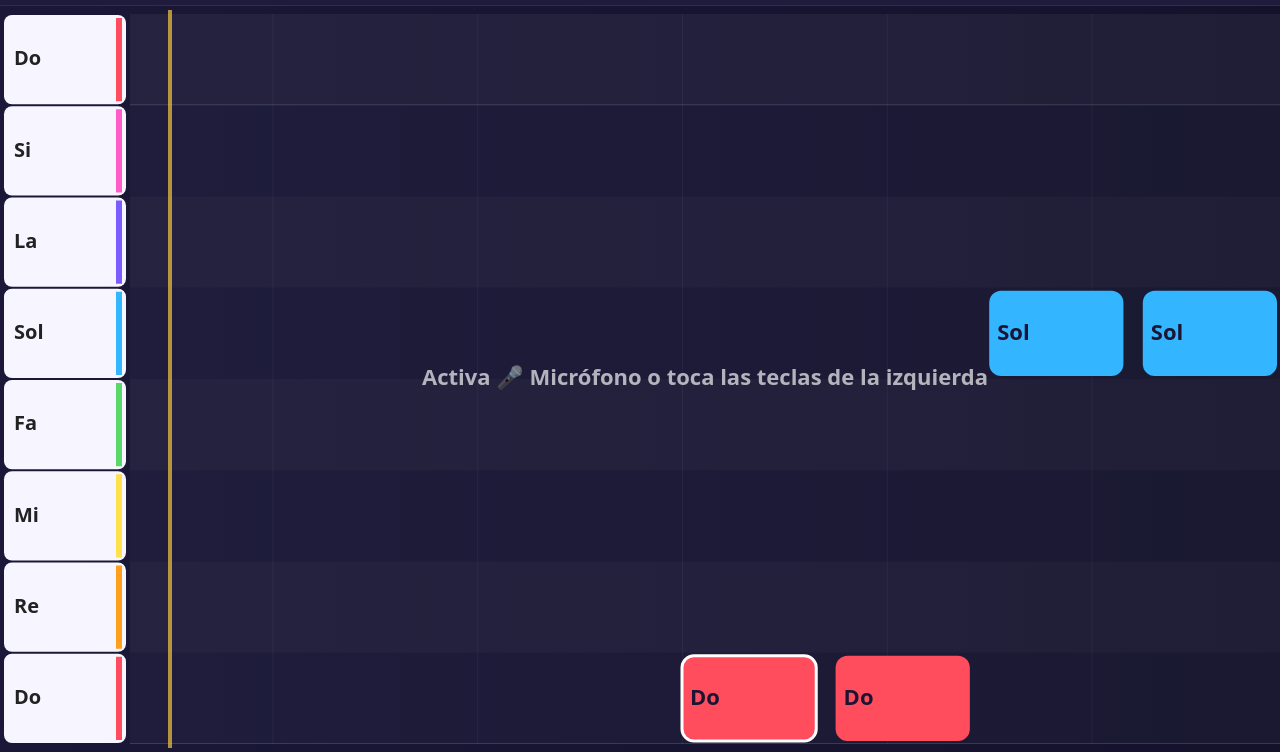
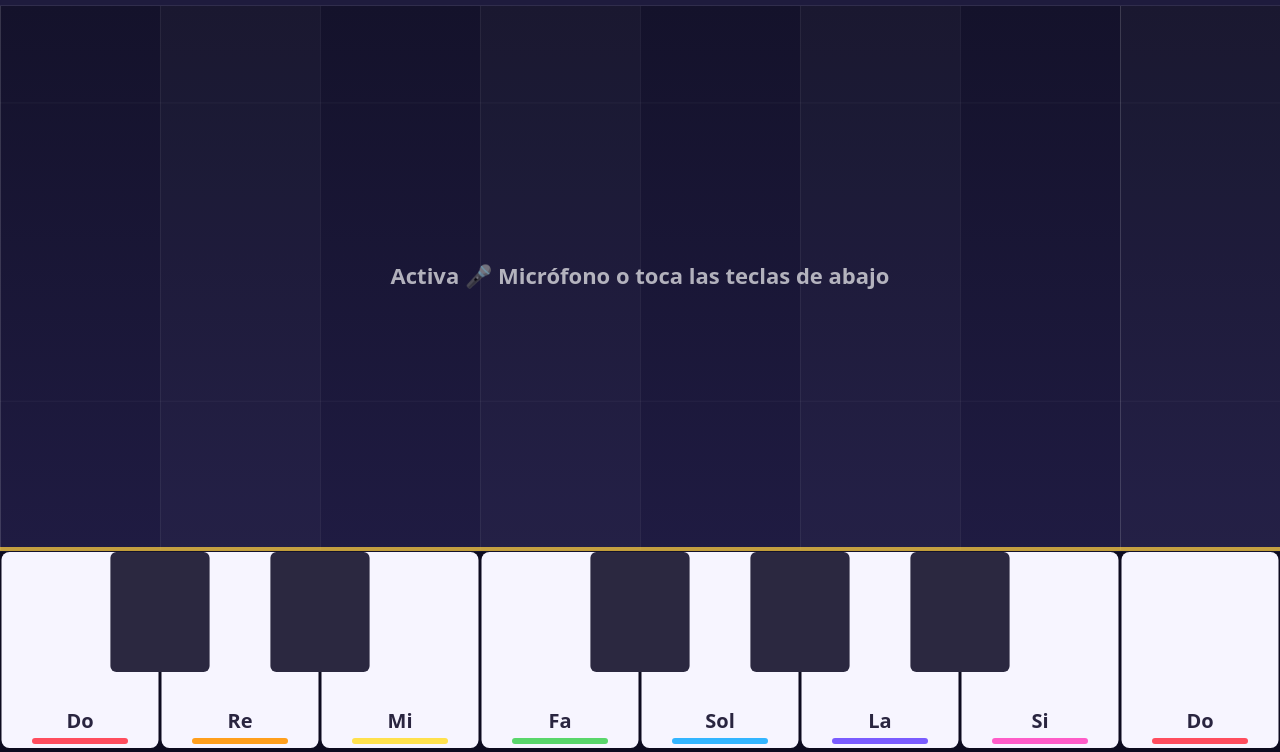
Before and after one commit to Kikereig/kikereig, a plain HTML site: page piano-roll/index.html in a window 1280 px wide. Shown: the part 48-800 px from the top of the page. Drawn offline with Linux system fonts and the light colour scheme.

Commit message:
Notas que caen en vertical hacia un teclado de piano abajo
Co-Authored-By: Claude Opus 5.5 <noreply@anthropic.com>
Claude-Session: https://claude.ai/code/session_01GBs2dyj6iSqBpsT9JShzYx

```diff
--- a/piano-roll/index.html
+++ b/piano-roll/index.html
@@ -97,7 +97,7 @@
 <div class="overlay" id="rotate">
   <div class="phone">📱</div>
   <h2>Gira el móvil</h2>
-  <p>Piano Fácil se usa en horizontal para leer las notas de izquierda a derecha.</p>
+  <p>Piano Fácil se usa en horizontal para que quepa el teclado entero.</p>
 </div>
 
 <script>
@@ -279,12 +279,11 @@ function loadSong(song, fallbackName) {
   S.notes = song.notes.map(n => ({ ...n, hit: false, miss: false }));
   const ms = S.notes.map(n => n.midi);
   let lo = Math.min(...ms), hi = Math.max(...ms);
-  const chromatic = ms.some(isBlack);
-  // Al menos una octava visible, centrada en la canción
-  while (hi - lo < 12) hi++;   // completar hacia arriba (Do ... Do agudo)
-  S.lo = lo; S.hi = hi; S.base = 12 * Math.floor(Math.min(...ms) / 12);
-  S.rows = [];
-  for (let m = hi; m >= lo; m--) if (chromatic || !isBlack(m)) S.rows.push(m);
+  // Teclado de octavas completas: del Do de la nota más grave al Do por encima de la más aguda
+  lo = 12 * Math.floor(lo / 12); hi = 12 * Math.ceil((hi + 1) / 12);
+  S.lo = lo; S.hi = hi; S.base = lo;
+  S.whites = []; for (let m = lo; m <= hi; m++) if (!isBlack(m)) S.whites.push(m);
+  layout();
   $("songName").textContent = song.name || fallbackName || "Canción";
   $("total").textContent = S.notes.length;
   reset();
@@ -318,9 +317,9 @@ function nextGroup() {
 
 function markHit(n) {
   n.hit = true; S.score++; $("score").textContent = S.score;
-  const y = rowY(n.midi);
-  if (y != null) for (let i = 0; i < 14; i++) S.sparks.push({ x: hitX(), y: y + rowH() / 2,
-      vx: (Math.random() - 0.3) * 260, vy: (Math.random() - 0.5) * 260, life: 0.6, c: COLORS[n.midi % 12] });
+  const k = S.keys[n.midi];
+  if (k) for (let i = 0; i < 14; i++) S.sparks.push({ x: k.x + k.w / 2, y: hitY(),
+      vx: (Math.random() - 0.5) * 260, vy: -Math.random() * 300, life: 0.6, c: COLORS[n.midi % 12] });
 }
 
 function onPlayed(m, source) {
@@ -367,8 +366,8 @@ function finish() {
 }
 
 // ---------------------------------------------------------------------------
-// Dibujo: piano roll horizontal. Teclado a la izquierda, las notas llegan
-// de derecha a izquierda hasta la línea de tocar. Agudos arriba, graves abajo.
+// Dibujo: pantalla en horizontal, teclado de piano abajo y las notas caen
+// desde arriba en la columna de su tecla hasta la línea de tocar.
 // ---------------------------------------------------------------------------
 let W = 0, H = 0, DPR = 1;
 function resize() {
@@ -377,96 +376,118 @@ function resize() {
   cv.width = Math.round(W * DPR); cv.height = Math.round(H * DPR);
   g.setTransform(DPR, 0, 0, DPR, 0, 0);
   $("rotate").classList.toggle("show", H > W * 1.05 && matchMedia("(pointer: coarse)").matches);
-  draw();
+  layout(); draw();
 }
-const kbW = () => Math.max(70, Math.min(130, W * 0.13));
-const hitX = () => kbW() + 40;
-const pps = () => Math.max(120, W * 0.16);     // píxeles por segundo de canción
-const rowH = () => (H - 16) / S.rows.length;
-const rowY = m => { const i = S.rows.indexOf(m); return i < 0 ? null : 8 + i * rowH(); };
+const kbH = () => Math.min(H * 0.3, 200);               // alto del teclado
+const hitY = () => H - kbH() - 2;                       // línea de tocar (encima del teclado)
+const pps = () => Math.max(110, H * 0.4);               // píxeles por segundo de canción
+
+// Posición de cada tecla: blancas a lo ancho, negras encima entre dos blancas
+function layout() {
+  S.keys = {};
+  if (!W || !S.whites) return;
+  const ww = W / S.whites.length, bw = ww * 0.62;
+  S.whites.forEach((m, i) => { S.keys[m] = { x: i * ww, w: ww, black: false }; });
+  for (let m = S.lo; m <= S.hi; m++) if (isBlack(m) && S.keys[m - 1])
+    S.keys[m] = { x: S.keys[m - 1].x + ww - bw / 2, w: bw, black: true };
+}
 
 function rrect(x, y, w, h, r) {
-  r = Math.min(r, w / 2, h / 2);
+  r = Math.max(0, Math.min(r, w / 2, h / 2));
   g.beginPath(); g.moveTo(x + r, y); g.arcTo(x + w, y, x + w, y + h, r); g.arcTo(x + w, y + h, x, y + h, r);
   g.arcTo(x, y + h, x, y, r); g.arcTo(x, y, x + w, y, r); g.closePath();
 }
+const font = (wgt, px) => `${wgt} ${px}px ui-rounded, system-ui, sans-serif`;
 
 function draw() {
-  if (!W) return;
-  const now = performance.now(), rh = rowH(), kx = kbW(), hx = hitX(), px = pps();
+  if (!W || !S.keys) return;
+  const now = performance.now(), hy = hitY(), kh = kbH(), px = pps();
+  const pulse = 0.6 + 0.4 * Math.sin(now / 150);
   g.clearRect(0, 0, W, H);
-  const bg = g.createLinearGradient(0, 0, W, 0); bg.addColorStop(0, "#1a1738"); bg.addColorStop(1, "#14122b");
-  g.fillStyle = bg; g.fillRect(0, 0, W, H);
+  const bg = g.createLinearGradient(0, 0, 0, hy); bg.addColorStop(0, "#14122b"); bg.addColorStop(1, "#1f1b42");
+  g.fillStyle = bg; g.fillRect(0, 0, W, hy);
 
-  // Carriles
-  S.rows.forEach((m, i) => {
-    const y = 8 + i * rh;
-    g.fillStyle = isBlack(m) ? "#0000002a" : (i % 2 ? "#ffffff07" : "#ffffff0d");
-    g.fillRect(kx, y, W - kx, rh);
-    if (m % 12 === 0) { g.fillStyle = "#ffffff22"; g.fillRect(kx, y + rh - 1, W - kx, 1); }
+  // Columnas: una por tecla blanca, líneas más marcadas en cada Do
+  S.whites.forEach((m, i) => {
+    const k = S.keys[m];
+    if (i % 2) { g.fillStyle = "#ffffff06"; g.fillRect(k.x, 0, k.w, hy); }
+    g.fillStyle = m % 12 === 0 ? "#ffffff26" : "#ffffff10"; g.fillRect(k.x, 0, 1, hy);
   });
-
-  // Compases (cada 2 s de canción, guía visual)
-  g.fillStyle = "#ffffff0c";
-  for (let s = Math.ceil(S.t); s < S.t + (W - hx) / px; s++) { const x = hx + (s - S.t) * px; if (x > kx) g.fillRect(x, 8, 1, H - 16); }
+  // Guías horizontales: una por segundo de canción
+  g.fillStyle = "#ffffff0b";
+  for (let sec = Math.ceil(S.t); sec < S.t + hy / px; sec++) { const y = hy - (sec - S.t) * px; g.fillRect(0, y, W, 1); }
 
   // Línea de tocar
   const target = S.mode === "wait" && !S.demo ? nextGroup() : [];
   const waiting = S.playing && target.length && S.t >= target[0].start - 0.001;
-  g.fillStyle = waiting ? `rgba(255,207,63,${0.55 + 0.35 * Math.sin(now / 150)})` : "#ffcf3faa";
-  g.fillRect(hx - 2, 4, 4, H - 8);
+  g.fillStyle = waiting ? `rgba(255,207,63,${pulse})` : "#ffcf3fbb";
+  g.fillRect(0, hy - 3, W, 4);
 
-  // Notas
-  const fs = Math.max(11, Math.min(22, rh * 0.5));
-  g.textBaseline = "middle"; g.textAlign = "left";
+  // Notas que caen
+  g.save(); g.beginPath(); g.rect(0, 0, W, hy); g.clip();
+  g.textAlign = "center"; g.textBaseline = "bottom";
   for (const n of S.notes) {
-    const x = hx + (n.start - S.t) * px, w = Math.max(14, n.dur * px - 4), y = rowY(n.midi);
-    if (y == null || x > W || x + w < kx) continue;
-    const c = COLORS[n.midi % 12];
-    g.save();
-    g.beginPath(); g.rect(kx, 0, W - kx, H); g.clip();
-    rrect(x, y + 3, w, rh - 6, Math.min(12, rh / 3));
+    const k = S.keys[n.midi]; if (!k) continue;
+    const yb = hy - (n.start - S.t) * px, h = Math.max(16, n.dur * px - 4), yt = yb - h;
+    if (yt > hy || yb < 0) continue;
+    const pad = k.black ? 2 : Math.max(3, k.w * 0.08), x = k.x + pad, w = k.w - pad * 2;
+    rrect(x, yt, w, h, Math.min(12, w / 3));
     g.globalAlpha = n.hit ? 0.3 : n.miss ? 0.25 : 1;
-    g.fillStyle = n.miss ? "#666" : c; g.fill();
+    g.fillStyle = n.miss ? "#666" : COLORS[n.midi % 12]; g.fill();
     if (target.includes(n)) { g.globalAlpha = 1; g.lineWidth = 3; g.strokeStyle = "#fff"; g.stroke(); }
-    if (w > fs * 1.6 && rh > 16) {
+    const fs = Math.max(11, Math.min(24, w * 0.32));
+    if (h > fs + 8) {
       g.globalAlpha = n.hit || n.miss ? 0.5 : 1;
-      g.fillStyle = "#1b1533"; g.font = `800 ${fs}px ui-rounded, system-ui, sans-serif`;
-      g.fillText(n.hit ? "✓" : noteName(n.midi), x + 8, y + rh / 2);
+      g.fillStyle = "#1b1533"; g.font = font(800, fs);
+      g.fillText(n.hit ? "✓" : noteName(n.midi), x + w / 2, yb - 6);
     }
-    g.restore();
+    g.globalAlpha = 1;
   }
+  g.restore();
 
-  // Teclado (de lado): teclas blancas/negras con su nombre
-  S.rows.forEach((m, i) => {
-    const y = 8 + i * rh, f = S.flashes[m], lit = f && f.until > now;
-    const want = target.some(n => n.midi === m) && waiting;
-    rrect(4, y + 1, kx - 8, rh - 2, 8);
-    g.fillStyle = lit ? f.color : isBlack(m) ? "#2b2840" : "#f7f5ff"; g.fill();
-    g.fillStyle = COLORS[m % 12]; g.fillRect(kx - 14, y + 4, 6, rh - 8);   // color de la nota
-    if (want) { g.lineWidth = 3; g.strokeStyle = `rgba(255,207,63,${0.6 + 0.4 * Math.sin(now / 150)})`; rrect(4, y + 1, kx - 8, rh - 2, 8); g.stroke(); }
-    g.fillStyle = lit ? "#111" : isBlack(m) ? "#ddd" : "#222";
-    g.font = `800 ${Math.max(11, Math.min(20, rh * 0.48))}px ui-rounded, system-ui, sans-serif`;
-    g.fillText(noteName(m), 14, y + rh / 2);
-  });
+  // Teclado de piano (abajo)
+  const ky = hy + 2;
+  g.fillStyle = "#0d0b1f"; g.fillRect(0, ky, W, H - ky);
+  const keyState = m => {
+    const f = S.flashes[m];
+    return { lit: f && f.until > now ? f.color : null, want: waiting && target.some(n => n.midi === m) };
+  };
+  g.textAlign = "center"; g.textBaseline = "bottom";
+  for (const m of S.whites) {
+    const k = S.keys[m], st = keyState(m);
+    rrect(k.x + 1.5, ky, k.w - 3, kh - 4, 8);
+    g.fillStyle = st.lit || "#f7f5ff"; g.fill();
+    if (st.want) { g.lineWidth = 4; g.strokeStyle = `rgba(255,207,63,${pulse})`; g.stroke(); }
+    g.fillStyle = COLORS[m % 12]; rrect(k.x + k.w * 0.2, ky + kh - 14, k.w * 0.6, 6, 3); g.fill();
+    g.fillStyle = "#2a2540"; g.font = font(800, Math.max(11, Math.min(20, k.w * 0.3)));
+    g.fillText(noteName(m), k.x + k.w / 2, ky + kh - 20);
+  }
+  for (let m = S.lo; m <= S.hi; m++) {
+    const k = S.keys[m]; if (!k || !k.black) continue;
+    const st = keyState(m);
+    rrect(k.x, ky, k.w, kh * 0.6, 6);
+    g.fillStyle = st.lit || "#2b2840"; g.fill();
+    if (st.want) { g.lineWidth = 3; g.strokeStyle = `rgba(255,207,63,${pulse})`; g.stroke(); }
+  }
 
   // Chispas al acertar
   const dt = 1 / 60;
-  S.sparks = S.sparks.filter(s => (s.life -= dt) > 0);
-  for (const s of S.sparks) {
-    s.x += s.vx * dt; s.y += s.vy * dt; s.vy += 400 * dt;
-    g.globalAlpha = Math.max(0, s.life / 0.6); g.fillStyle = s.c;
-    g.beginPath(); g.arc(s.x, s.y, 4, 0, Math.PI * 2); g.fill();
+  S.sparks = S.sparks.filter(sp => (sp.life -= dt) > 0);
+  for (const sp of S.sparks) {
+    sp.x += sp.vx * dt; sp.y += sp.vy * dt; sp.vy += 500 * dt;
+    g.globalAlpha = Math.max(0, sp.life / 0.6); g.fillStyle = sp.c;
+    g.beginPath(); g.arc(sp.x, sp.y, 4, 0, Math.PI * 2); g.fill();
   }
   g.globalAlpha = 1;
 
-  // Cuenta atrás
+  // Cuenta atrás / ayuda
+  g.textBaseline = "middle"; g.textAlign = "center";
   if (S.playing && !S.demo && S.t < 0 && S.notes[0].start > S.t) {
-    g.fillStyle = "#ffffffcc"; g.textAlign = "center"; g.font = `900 ${Math.min(90, H * 0.25)}px ui-rounded, system-ui, sans-serif`;
-    g.fillText(Math.ceil(-S.t) || "¡Ya!", (kx + W) / 2, H / 2);
+    g.fillStyle = "#ffffffcc"; g.font = font(900, Math.min(90, hy * 0.35));
+    g.fillText(Math.ceil(-S.t) || "¡Ya!", W / 2, hy / 2);
   } else if (!S.playing && !S.ended) {
-    g.fillStyle = "#ffffffaa"; g.textAlign = "center"; g.font = `700 ${Math.min(22, H * 0.06)}px ui-rounded, system-ui, sans-serif`;
-    g.fillText(mic.on ? "Pulsa ▶ Empezar y toca la nota que llega a la línea" : "Activa 🎤 Micrófono o toca las teclas de la izquierda", (kx + W) / 2, H / 2);
+    g.fillStyle = "#ffffffaa"; g.font = font(700, Math.min(22, hy * 0.08));
+    g.fillText(mic.on ? "Pulsa ▶ Empezar y toca la nota cuando llegue a la línea" : "Activa 🎤 Micrófono o toca las teclas de abajo", W / 2, hy / 2);
   }
 }
 
@@ -496,9 +517,11 @@ $("file").onchange = async e => {
 // Tocar las teclas del teclado en pantalla (para probar sin piano)
 cv.addEventListener("pointerdown", e => {
   const r = cv.getBoundingClientRect(), x = e.clientX - r.left, y = e.clientY - r.top;
-  if (x > kbW()) return;
-  const i = Math.floor((y - 8) / rowH());
-  if (i >= 0 && i < S.rows.length) onPlayed(S.rows[i], "touch");
+  const ky = hitY() + 2; if (y < ky) return;
+  // Primero las negras (están encima), luego las blancas
+  for (let m = S.lo; m <= S.hi; m++) { const k = S.keys[m];
+    if (k && k.black && y < ky + kbH() * 0.6 && x >= k.x && x < k.x + k.w) return onPlayed(m, "touch"); }
+  for (const m of S.whites) { const k = S.keys[m]; if (x >= k.x && x < k.x + k.w) return onPlayed(m, "touch"); }
 });
 // Teclado del ordenador: A S D F G H J K = Do Re Mi Fa Sol La Si Do
 const KEYMAP = { a: 0, s: 2, d: 4, f: 5, g: 7, h: 9, j: 11, k: 12, w: 1, e: 3, t: 6, y: 8, u: 10 };
```
Also changed, not shown: 1 other file.
